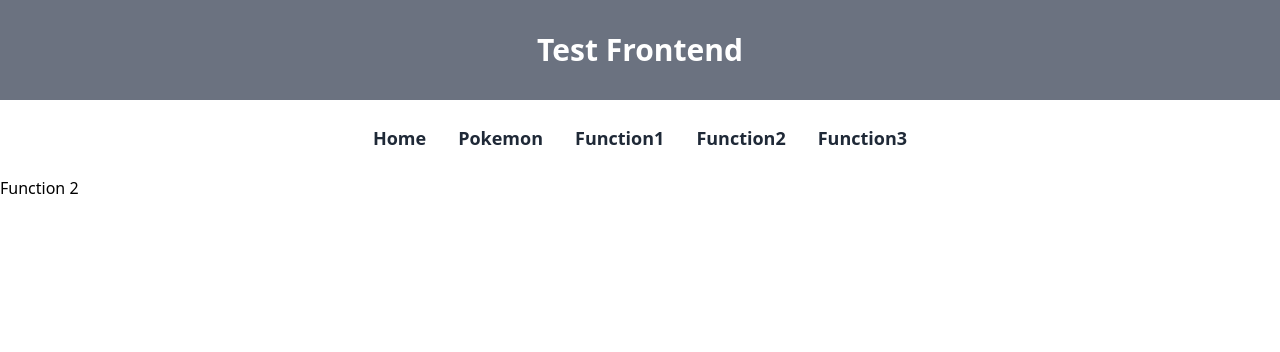
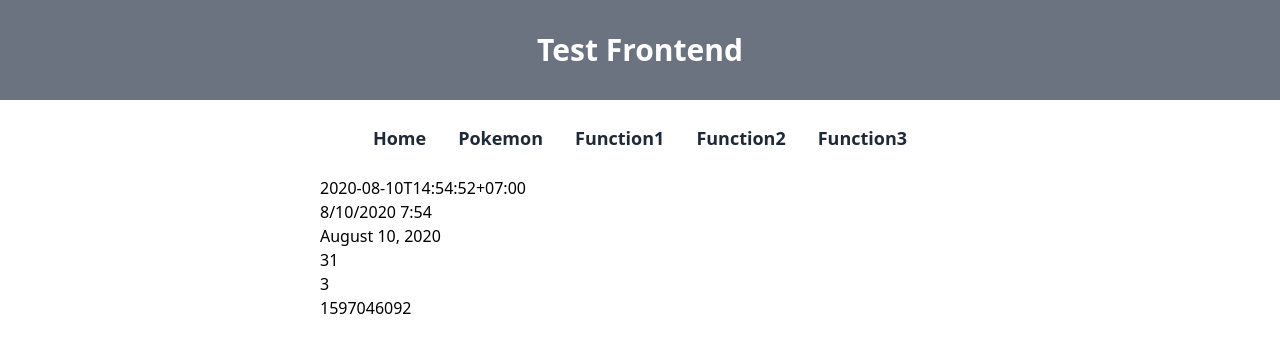
Before and after one commit to mnagon/exam-frontend, a Nuxt app: page /Function2 in a window 1280 px wide. Shown: the top 352 px of the page. Built offline with nearby package versions, Linux system fonts and the light colour scheme.

Commit message:
Update function 2

```diff
--- a/package.json
+++ b/package.json
@@ -13,6 +13,7 @@
   "dependencies": {
     "@nuxtjs/axios": "^5.13.1",
     "core-js": "^3.9.1",
+    "moment": "^2.29.1",
     "nuxt": "^2.15.3"
   },
   "devDependencies": {
--- a/pages/Function1.vue
+++ b/pages/Function1.vue
@@ -1,5 +1,5 @@
 <template>
-  <div class="container mx-auto">
+  <div class="container mx-auto max-w-screen-sm">
     <div v-for="products in noEditablePriceSubProjects" class="mb-4">
       <p>name: {{ products.name }}</p>
       <p>totalSubProductWeight: {{ products.totalSubProductWeight }}</p>
@@ -34,5 +34,3 @@ export default Vue.extend({
   },
 })
 </script>
-
-<style></style>
--- a/pages/Function2.vue
+++ b/pages/Function2.vue
@@ -1,9 +1,39 @@
 <template>
-  <div>Function 2</div>
+  <div class="container mx-auto max-w-screen-sm">
+    <p>{{ date }}</p>
+    <p>{{ firstFormat }}</p>
+    <p>{{ thaiFormat }}</p>
+    <p>{{ dayOfMonth }}</p>
+    <p>{{ quater }}</p>
+    <p>{{ timeStamp }}</p>
+  </div>
 </template>
 
-<script>
-export default {}
+<script lang="ts">
+import Vue from 'vue'
+import moment from 'moment'
+export default Vue.extend({
+  data() {
+    return {
+      date: '2020-08-10T14:54:52+07:00',
+    }
+  },
+  computed: {
+    firstFormat() {
+      return moment(new Date(this.date)).format('l h:mm')
+    },
+    thaiFormat() {
+      return moment(new Date(this.date)).lang('th').format('LL')
+    },
+    dayOfMonth() {
+      return moment(new Date(this.date)).daysInMonth()
+    },
+    quater() {
+      return moment(new Date(this.date)).quarter()
+    },
+    timeStamp() {
+      return moment(new Date(this.date)).unix()
+    },
+  },
+})
 </script>
-
-<style></style>
--- a/pages/Function3.vue
+++ b/pages/Function3.vue
@@ -1,5 +1,5 @@
 <template>
-  <div>Function3</div>
+  <div class="container mx-auto max-w-screen-sm"></div>
 </template>
 
 <script>
```
Also changed, not shown: 1 other file (tests, documents, lock files or other folders).
